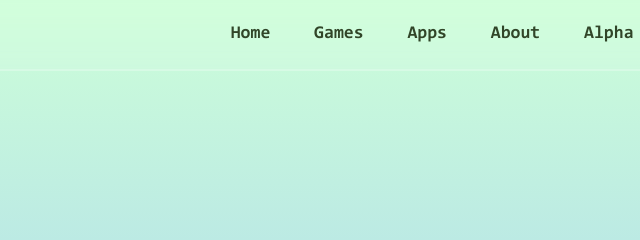
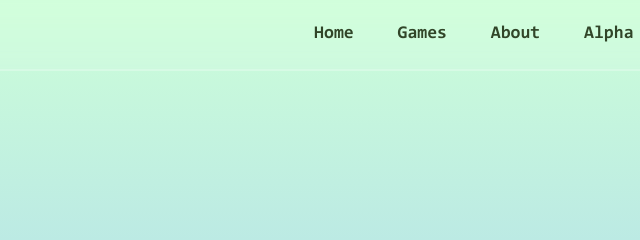
Before and after one commit to ntcofficial/ntcofficial.github.io, a plain HTML site: page alpha.html in a window 1280 px wide. Shown: the top 240 px of the page, 398-1038 px from the left. Drawn offline with Linux system fonts and the light colour scheme.

Commit message:
Update alpha.html

```diff
--- a/alpha.html
+++ b/alpha.html
@@ -18,7 +18,6 @@
             <nav class="navbar">
                 <a href="index.html">Home</a>
                 <a href="games.html">Games</a>
-                <a href="apps.html">Apps</a>
                 <a href="about.html">About</a>
                 <a href="#">Alpha Tester Program</a>
             </nav>
```
